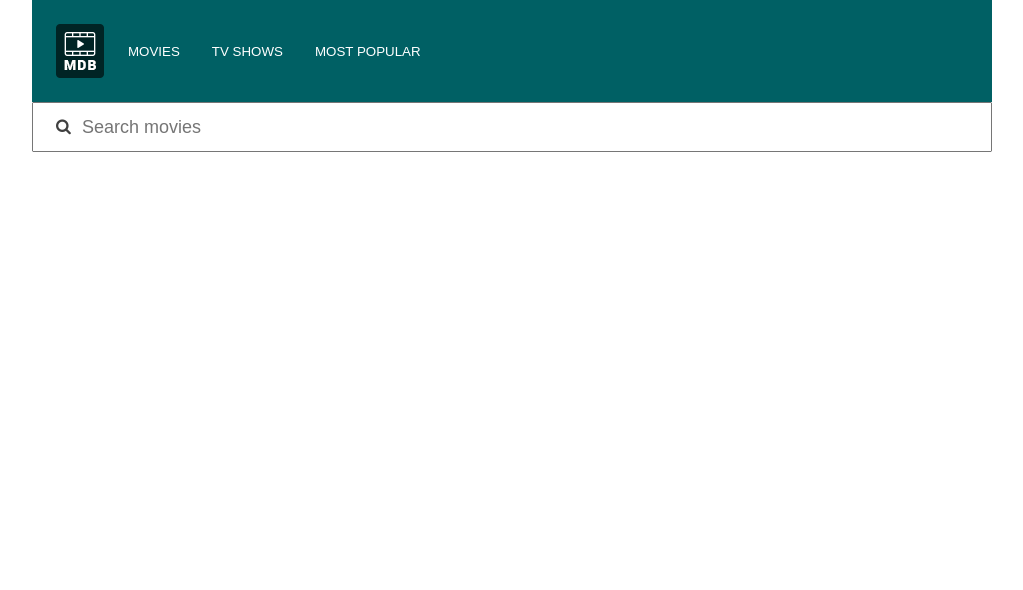
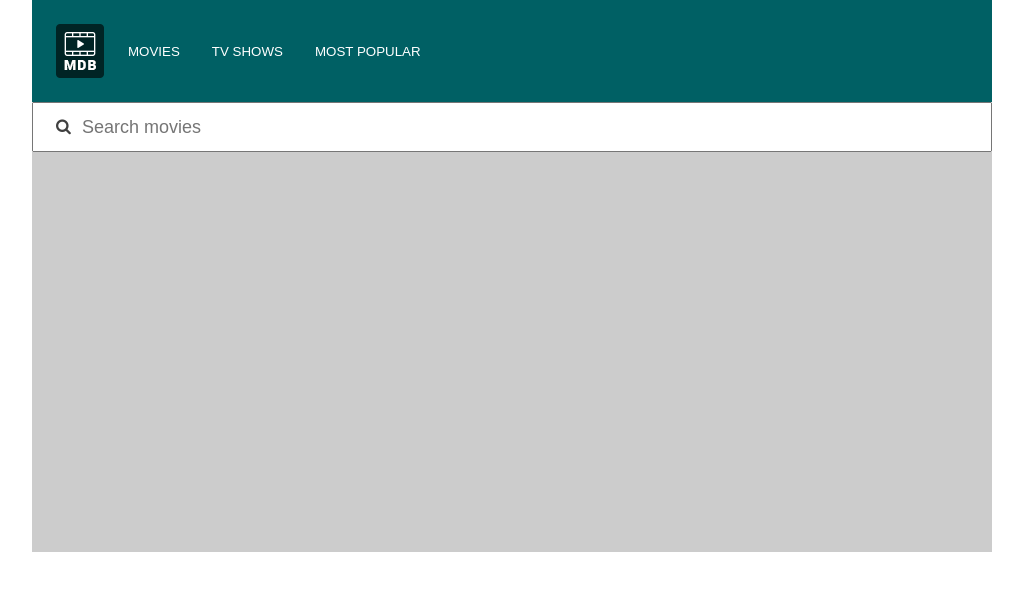
Before and after one commit to vvlladimir/mbd, a website: page app/index.html in a window 1280 px wide. Shown: the whole page, without its empty margins (128-1151 px from the left). Drawn offline with nearby package versions, Linux system fonts and the light colour scheme; no server answers.

Commit message:
html id fixed

```diff
--- a/app/index.html
+++ b/app/index.html
@@ -30,7 +30,7 @@
     <!-- Content -->
     <div class="content">
       <div id="results"></div>
-      <div class="#movieDetalsContainer"></div>
+      <div id="movieDetalsContainer"></div>
     </div>
     <!-- ^Content -->
   </div>
```
Also changed, not shown: dist/index.html.
